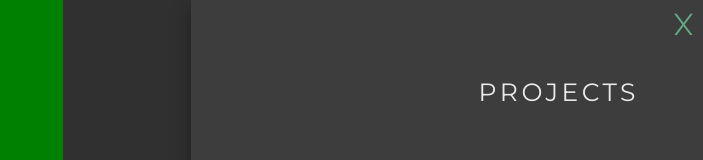
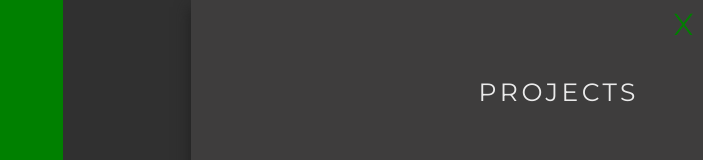
Before and after one commit to locphan2207/personal-web, a React (Create React App) app: page / in a window 1280 px wide. Both pictures are taken after a click on the icon 640 px from the left and 600 px from the top of the page. Shown: the top 160 px of the page, without its empty margins (577-1280 px from the left). Built offline with nearby package versions, Linux system fonts and the light colour scheme; a web font is replaced by a local one.

Commit message:
hover color

```diff
--- a/src/components/App.css
+++ b/src/components/App.css
@@ -121,10 +121,6 @@
   right: 10px;
   font-size: 30px;
   cursor: pointer;
-  color: #65ac86;
-}
-.close:hover {
-  color: #df9449;
   transition: all 0.25s;
 }
 
--- a/src/components/App.js
+++ b/src/components/App.js
@@ -8,6 +8,7 @@ import { ReactComponent as DownArrow } from "../assets/down-arrow.svg"
 function App() {
   const [pageTwoVisible, setPageTwoVisible] = useState(false)
   const [hoverProjectIdx, setHoverProjectIdx] = useState(0)
+  const [isCloseHover, setCloseHover] = useState(false)
 
   const onOpen = () => {
     setPageTwoVisible(true)
@@ -15,6 +16,14 @@ function App() {
 
   const onProjectHover = index => {
     setHoverProjectIdx(index)
+  }
+
+  const onCloseHover = () => {
+    setCloseHover(true)
+  }
+
+  const onCloseExit = () => {
+    setCloseHover(false)
   }
 
   const onClose = () => {
@@ -84,7 +93,19 @@ function App() {
           ></div>
           <div className={"pane mid-pane pane-hidden"}></div>
           <div className={"pane right-pane pane-hidden"}>
-            <p onClick={onClose} className={"close"}>
+            <p
+              onClick={onClose}
+              className={"close"}
+              onMouseOver={onCloseHover}
+              onMouseLeave={onCloseExit}
+              style={
+                isCloseHover
+                  ? { color: "#ffffffe5" }
+                  : hoverProjectIdx >= 0
+                  ? { color: PROJECTS[hoverProjectIdx].color }
+                  : null
+              }
+            >
               X
             </p>
             <p className={"projects-title"}>PROJECTS</p>
```
